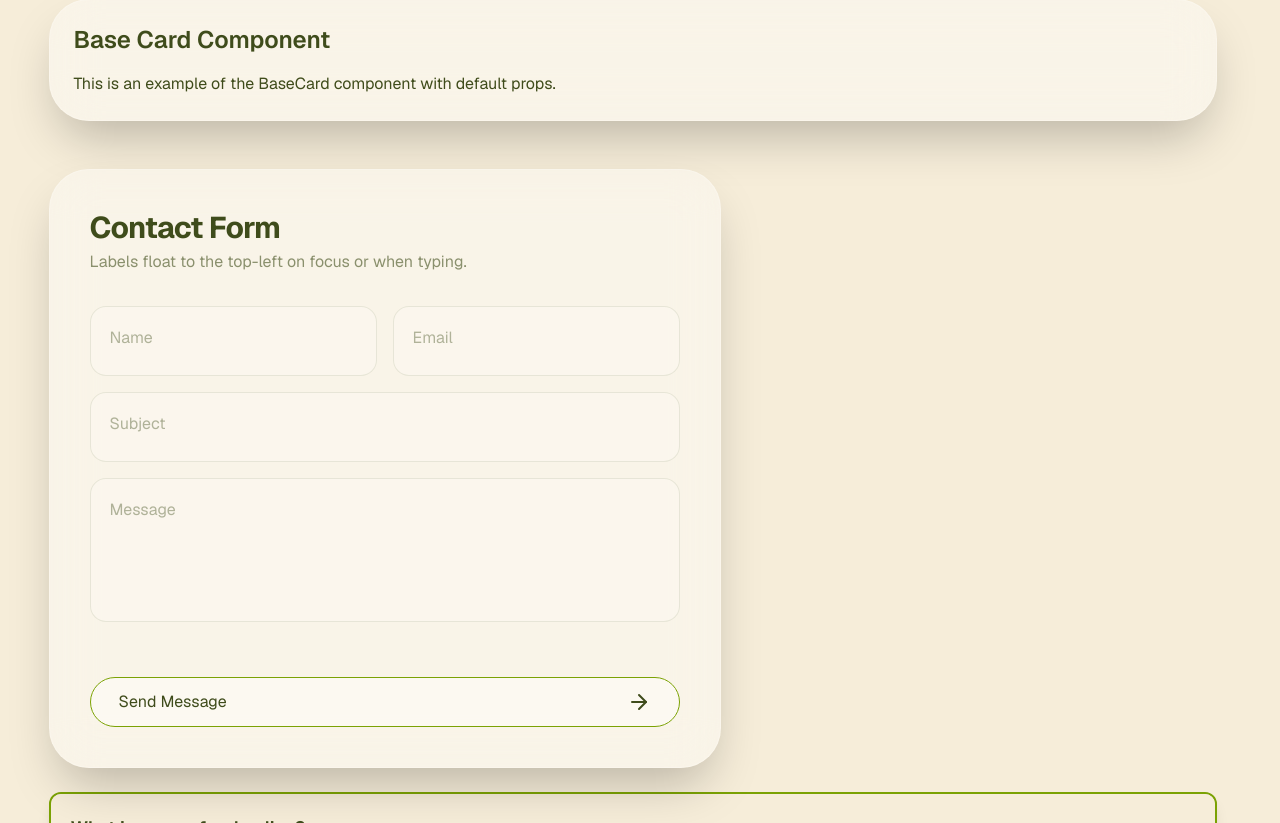
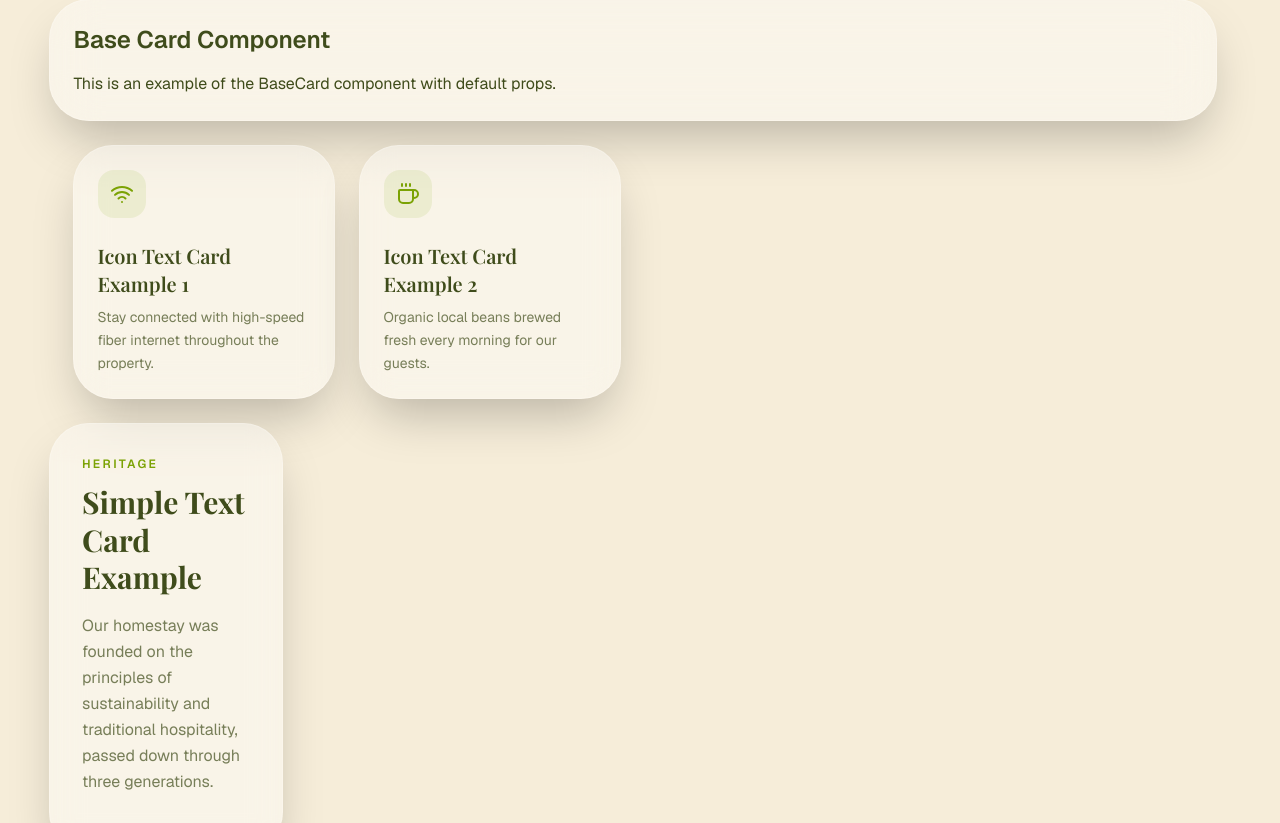
Before and after one commit to Forge-Studios/Abhinay-natural-Homestay, a Next.js app: page /components in a window 1280 px wide. Shown: the part 317-1140 px from the top of the page. Built offline with nearby package versions, Linux system fonts and the light colour scheme; a web font is replaced by a local one.

Commit message:
Added IconTextCard and TextCard Component

```diff
--- a/app/components/page.tsx
+++ b/app/components/page.tsx
@@ -1,14 +1,16 @@
 "use client";
 import Accordion from "@/components/Accordion";
-
 import BaseCard from "@/components/base/BaseCard";
 import Button from "@/components/base/Button";
 import CTA from "@/components/base/CTA";
 import Form from "@/components/base/Form";
 import Modal from "@/components/base/Modal";
 import Calendar from "@/components/Calendar";
+import IconTextCard from "@/components/IconTextCard";
 import ImageCarousel from "@/components/ImageCarousel";
+import TextCard from "@/components/TextCard";
 import WhatsAppButton from "@/components/WhatsAppButton";
+import { Coffee, Wifi } from "lucide-react";
 import { useState } from "react";
 
 export default function ComponentsPage() {
@@ -56,6 +58,19 @@ export default function ComponentsPage() {
       alt: "Hotel fitness center",
       title: "Wellness Center",
       description: "Stay fit with our state-of-the-art facilities",
+    },
+  ];
+
+  const amenities = [
+    {
+      icon: <Wifi size={24} />,
+      title: "Icon Text Card Example 1",
+      description: "Stay connected with high-speed fiber internet throughout the property.",
+    },
+    {
+      icon: <Coffee size={24} />,
+      title: "Icon Text Card Example 2",
+      description: "Organic local beans brewed fresh every morning for our guests.",
     },
   ];
 
@@ -117,6 +132,32 @@ export default function ComponentsPage() {
           <h2 className="text-2xl font-semibold mb-4 text-brand-primary">Base Card Component</h2>
           <p>This is an example of the BaseCard component with default props.</p>
         </BaseCard>
+
+        <div className="grid grid-cols-1 md:grid-cols-2 lg:grid-cols-4 gap-6 px-6 max-w-7xl mt-6">
+          {amenities.map((item, index) => (
+            <IconTextCard key={index} icon={item.icon} title={item.title} description={item.description} intensity="lg" />
+          ))}
+        </div>
+
+        <TextCard
+          className="mt-6 w-[20%]"
+          subtitle="Heritage"
+          title="Simple Text Card Example"
+          description="Our homestay was founded on the principles of sustainability and traditional hospitality, passed down through three generations."
+          intensity="lg"
+        />
+
+        <TextCard
+          className="mt-6 w-[20%]"
+          title="Detailed Text Card Example"
+          description="Discover the hidden gems of the valley that only locals know about..."
+          footer={
+            <>
+              <span>Jan 24, 2026</span>
+              <button className="text-brand-accent font-semibold hover:underline">Read Story</button>
+            </>
+          }
+        />
 
         {/* The Form Component with Left-Floating Labels */}
         <div className="mt-12 max-w-2xl">
--- /dev/null
+++ b/components/IconTextCard.tsx
@@ -0,0 +1,50 @@
+"use client";
+
+import { ReactNode } from "react";
+import BaseCard from "./base/BaseCard";
+
+interface IconTextCardProps {
+  readonly icon: ReactNode;
+  readonly title: string;
+  readonly description: string;
+  readonly variant?: "vertical" | "horizontal";
+  readonly intensity?: "none" | "sm" | "md" | "lg" | "xl" | "2xl";
+  readonly className?: string;
+  readonly iconBg?: boolean;
+}
+
+export default function IconTextCard({
+  icon,
+  title,
+  description,
+  variant = "vertical",
+  intensity = "xl",
+  className = "",
+  iconBg = true,
+}: Readonly<IconTextCardProps>) {
+  const isVertical = variant === "vertical";
+
+  return (
+    <BaseCard intensity={intensity} className={`p-6 transition-all duration-500 group ${className}`}>
+      <div className={`flex ${isVertical ? "flex-col" : "flex-row items-start gap-5"}`}>
+        {/* Icon Container */}
+        <div
+          className={`
+            flex items-center justify-center shrink-0
+            transition-transform duration-500 group-hover:scale-110
+            ${iconBg ? "w-12 h-12 rounded-2xl bg-brand-accent/10 text-brand-accent" : "text-brand-accent"}
+            ${isVertical ? "mb-6" : "mt-1"}
+          `}
+        >
+          {icon}
+        </div>
+
+        {/* Text Content */}
+        <div className={isVertical ? "text-left" : "text-left"}>
+          <h3 className="text-xl font-display font-semibold text-brand-primary mb-2">{title}</h3>
+          <p className="text-brand-primary/70 font-body leading-relaxed text-sm">{description}</p>
+        </div>
+      </div>
+    </BaseCard>
+  );
+}
--- /dev/null
+++ b/components/TextCard.tsx
@@ -0,0 +1,56 @@
+"use client";
+
+import React, { ReactNode } from "react";
+import BaseCard from "./base/BaseCard";
+
+interface TextCardProps {
+  readonly title: string;
+  readonly subtitle?: string;
+  readonly description?: string;
+  readonly children?: ReactNode; // For adding custom elements like tags or buttons
+  readonly footer?: ReactNode; // For metadata or "Read More" links
+  readonly intensity?: "none" | "sm" | "md" | "lg" | "xl" | "2xl";
+  readonly className?: string;
+  readonly animate?: boolean;
+}
+
+export default function TextCard({
+  title,
+  subtitle,
+  description,
+  children,
+  footer,
+  intensity = "xl",
+  className = "",
+  animate = true,
+}: Readonly<TextCardProps>) {
+  return (
+    <BaseCard
+      intensity={intensity}
+      className={`
+        p-8 flex flex-col h-full
+        transition-all duration-500 group
+        hover:translate-y-[-4px] hover:border-brand-accent/30
+        ${animate ? "animate-page-reveal" : ""}
+        ${className}
+      `}
+    >
+      {/* Subtitle / Eyebrow */}
+      {subtitle && <span className="block text-xs uppercase tracking-[0.2em] text-brand-accent font-semibold mb-3">{subtitle}</span>}
+
+      {/* Main Title */}
+      <h3 className="text-2xl md:text-3xl font-display font-bold text-brand-primary mb-4 leading-tight">{title}</h3>
+
+      {/* Description */}
+      {description && <p className="text-brand-primary/70 font-body leading-relaxed mb-6">{description}</p>}
+
+      {/* Custom Content Slot */}
+      {children && <div className="flex-1">{children}</div>}
+
+      {/* Footer Slot */}
+      {footer && (
+        <div className="mt-auto pt-6 border-t border-brand-primary/5 flex items-center justify-between text-sm text-brand-primary/50">{footer}</div>
+      )}
+    </BaseCard>
+  );
+}
```
